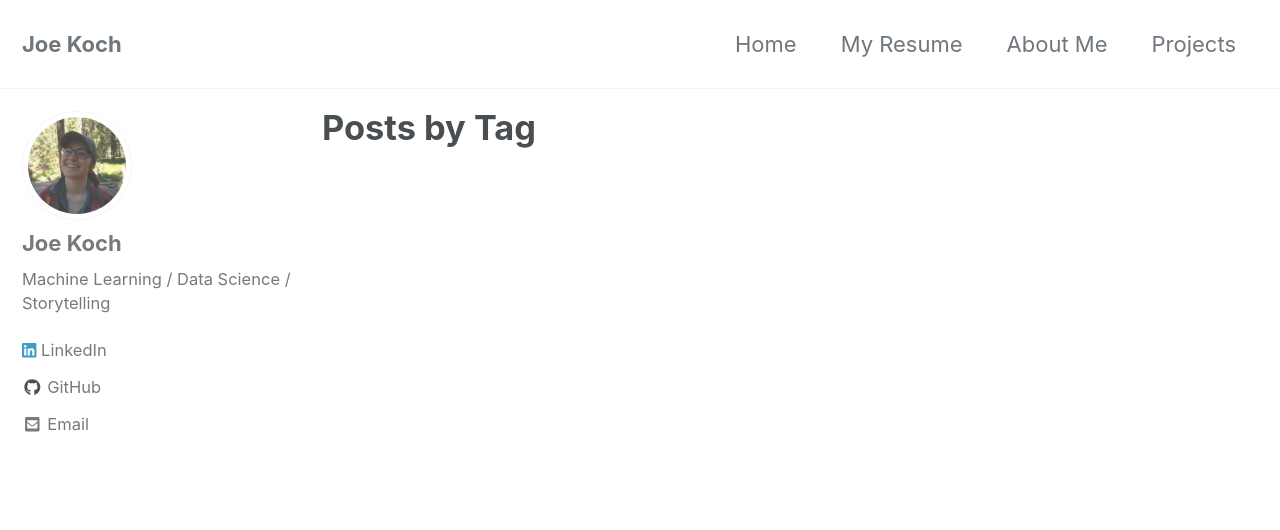
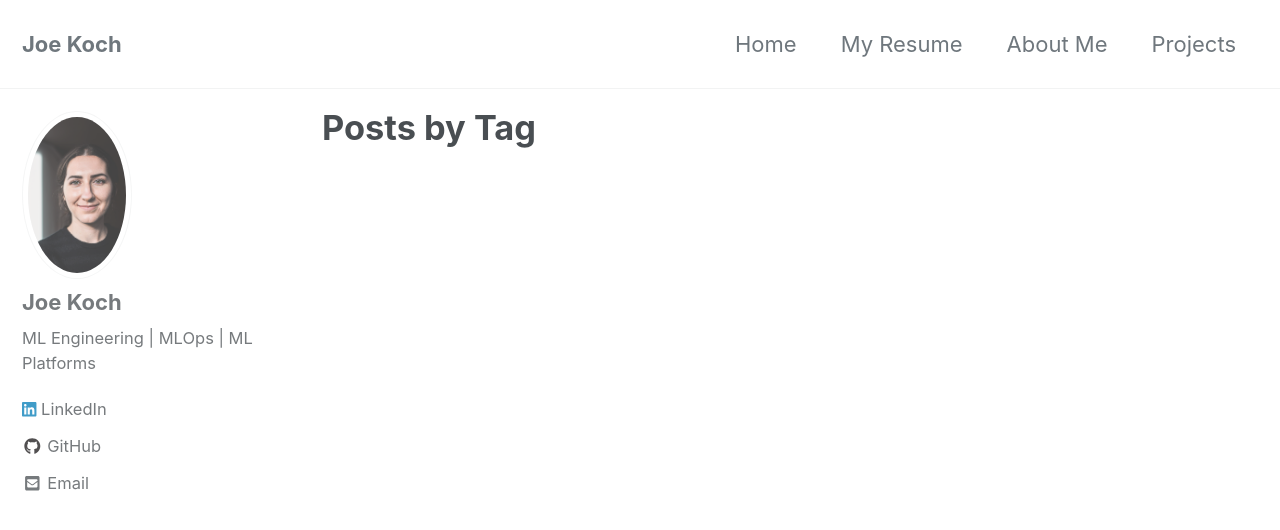
Before and after one commit to Joe-Koch/personal, a Jekyll site: the page built from _pages/tag-archive.md, in a window 1280 px wide and 900 px high. Shown: the top 530 px of the window. Built offline with Jekyll 4.4.1, drawn with Linux system fonts in a browser that asks for light colours; cached includes are drawn as plain includes.

Commit message:
Update bio

```diff
--- a/_config.yml
+++ b/_config.yml
@@ -107,8 +107,8 @@
 # Site Author
 author:
   name             : "Joe Koch"
-  avatar           : "/assets/images/redwood-selfie.jpg" # path of avatar image, e.g. "/assets/images/bio-photo.jpg"
-  bio              : "Machine Learning / Data Science / Storytelling"
+  avatar           : "/assets/images/bio-photo.jpg" # path of avatar image, e.g. "/assets/images/bio-photo.jpg"
+  bio              : "ML Engineering | MLOps | ML Platforms"
 #   location         : "Somewhere"
 #  email            : "kochzoe@gmail.com"
   links:
```
